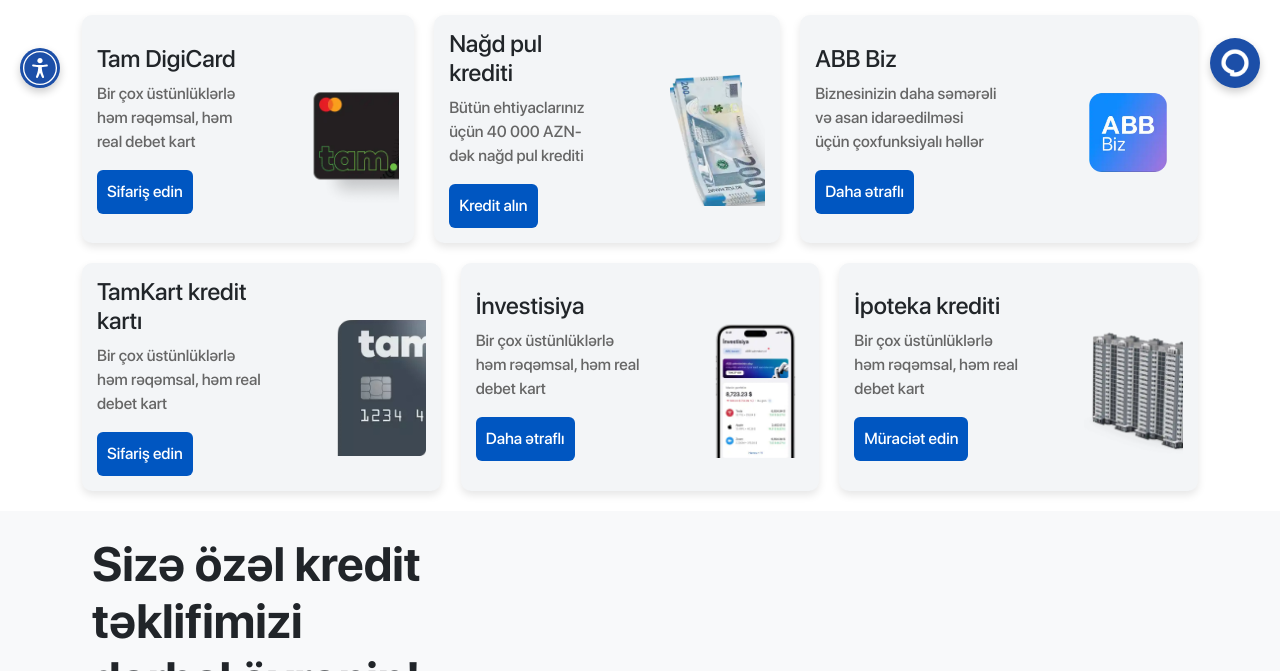
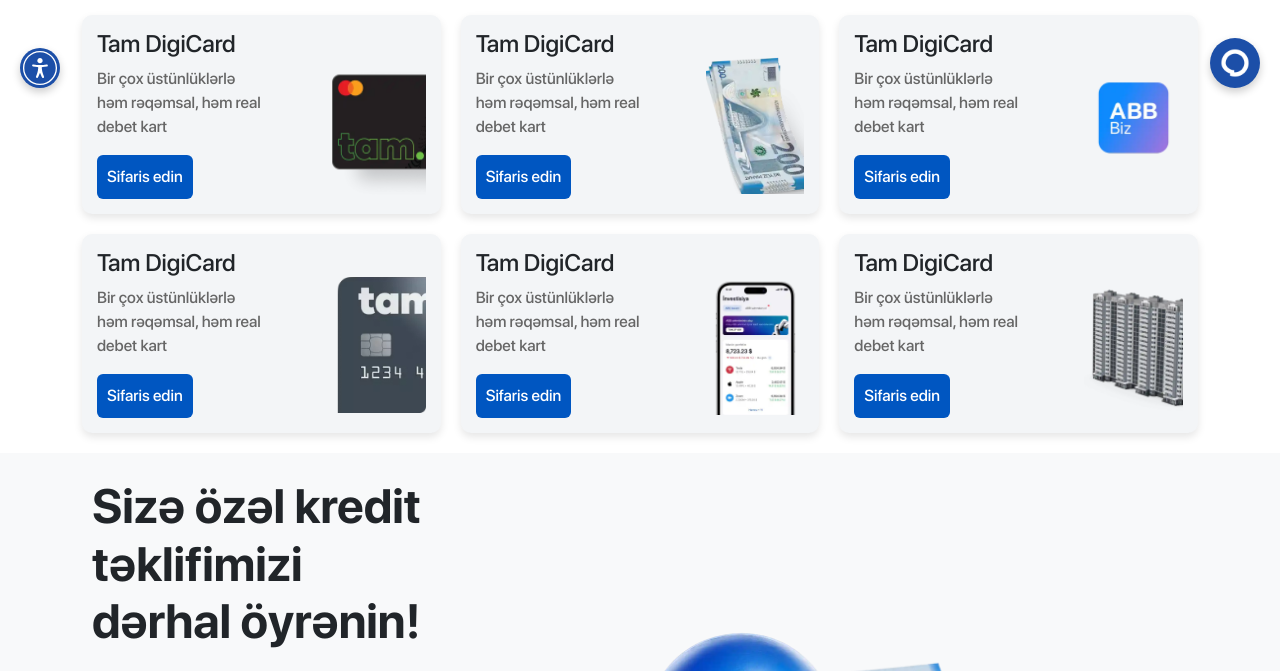
Before and after one commit to fiovba/abb-site, a plain HTML site: page index.htm in a window 1280 px wide. Shown: the part 692-1363 px from the top of the page. Drawn offline with nearby package versions, Linux system fonts and the light colour scheme.

Commit message:
Update index.htm

```diff
--- a/index.htm
+++ b/index.htm
@@ -577,7 +577,7 @@
                             <div class="cart-text1">
                                 <h4>Tam DigiCard</h4>
                                 <p>Bir çox üstünlüklərlə həm rəqəmsal, həm real debet kart</p>
-                                <button>Sifariş edin</button>
+                                <button>Sifaris edin</button>
                             </div>
                             <div class="cart-img1">
                                 <img src="./img/sadekecidler1.webp" alt="">
@@ -585,9 +585,9 @@
                         </div>
                         <div class="kart">
                             <div class="cart-text1">
-                                <h4>Nağd pul krediti</h4>
-                                <p>Bütün ehtiyaclarınız üçün 40 000 AZN-dək nağd pul krediti</p>
-                                <button>Kredit alın</button>
+                                <h4>Tam DigiCard</h4>
+                                <p>Bir çox üstünlüklərlə həm rəqəmsal, həm real debet kart</p>
+                                <button>Sifaris edin</button>
                             </div>
                             <div class="cart-img1">
                                 <img src="./img/sadekecidler2.webp" alt="" />
@@ -595,9 +595,9 @@
                         </div>
                         <div class="kart">
                             <div class="cart-text1">
-                                <h4>ABB Biz</h4>
-                                <p>Biznesinizin daha səmərəli və asan idarəedilməsi üçün çoxfunksiyalı həllər</p>
-                                <button>Daha ətraflı</button>
+                                <h4>Tam DigiCard</h4>
+                                <p>Bir çox üstünlüklərlə həm rəqəmsal, həm real debet kart</p>
+                                <button>Sifaris edin</button>
                             </div>
                             <div class="cart-img1">
                                 <img src="./img/slider1.webp" alt="">
@@ -607,9 +607,9 @@
                     <div class="cart-rows1">
                         <div class="kart">
                             <div class="cart-text1">
-                                <h4>TamKart kredit kartı</h4>
+                                <h4>Tam DigiCard</h4>
                                 <p>Bir çox üstünlüklərlə həm rəqəmsal, həm real debet kart</p>
-                                <button>Sifariş edin</button>
+                                <button>Sifaris edin</button>
                             </div>
                             <div class="cart-img1">
                                 <img src="./img/sadekecidler4.webp" alt="">
@@ -617,9 +617,9 @@
                         </div>
                         <div class="kart">
                             <div class="cart-text1">
-                                <h4>İnvestisiya</h4>
+                                <h4>Tam DigiCard</h4>
                                 <p>Bir çox üstünlüklərlə həm rəqəmsal, həm real debet kart</p>
-                                <button>Daha ətraflı </button>
+                                <button>Sifaris edin</button>
                             </div>
                             <div class="cart-img1">
                                 <img src="./img/sadekecidler5.webp" alt="">
@@ -627,9 +627,9 @@
                         </div>
                         <div class="kart">
                             <div class="cart-text1">
-                                <h4>İpoteka krediti</h4>
+                                <h4>Tam DigiCard</h4>
                                 <p>Bir çox üstünlüklərlə həm rəqəmsal, həm real debet kart</p>
-                                <button>Müraciət edin</button>
+                                <button>Sifaris edin</button>
                             </div>
                             <div class="cart-img1">
                                 <img src="./img/sadekecidler6.webp" alt="">
@@ -803,12 +803,12 @@
                         <div class="currency-value">1.6970</div>
 
                         <div class="currency-item">EUR</div>
-                        <div class="currency-value">1.7789</div>
-                        <div class="currency-value">1.7346</div>
+                        <div class="currency-value">1.7789 <i class="fa-solid fa-caret-up"></i></div>
+                        <div class="currency-value">1.7346 <i class="fa-solid fa-caret-up"></i></div>
 
                         <div class="currency-item">100 RUB</div>
-                        <div class="currency-value">1.9700</div>
-                        <div class="currency-value">1.4500</div>
+                        <div class="currency-value">1.9700 <i class="fa-solid fa-caret-down"></i></div>
+                        <div class="currency-value">1.4500 <i class="fa-solid fa-caret-down"></i></div>
                       </div>
                       <div class="currency-conver">
                         <h4>Valyuta Konvertoru</h4>
```
